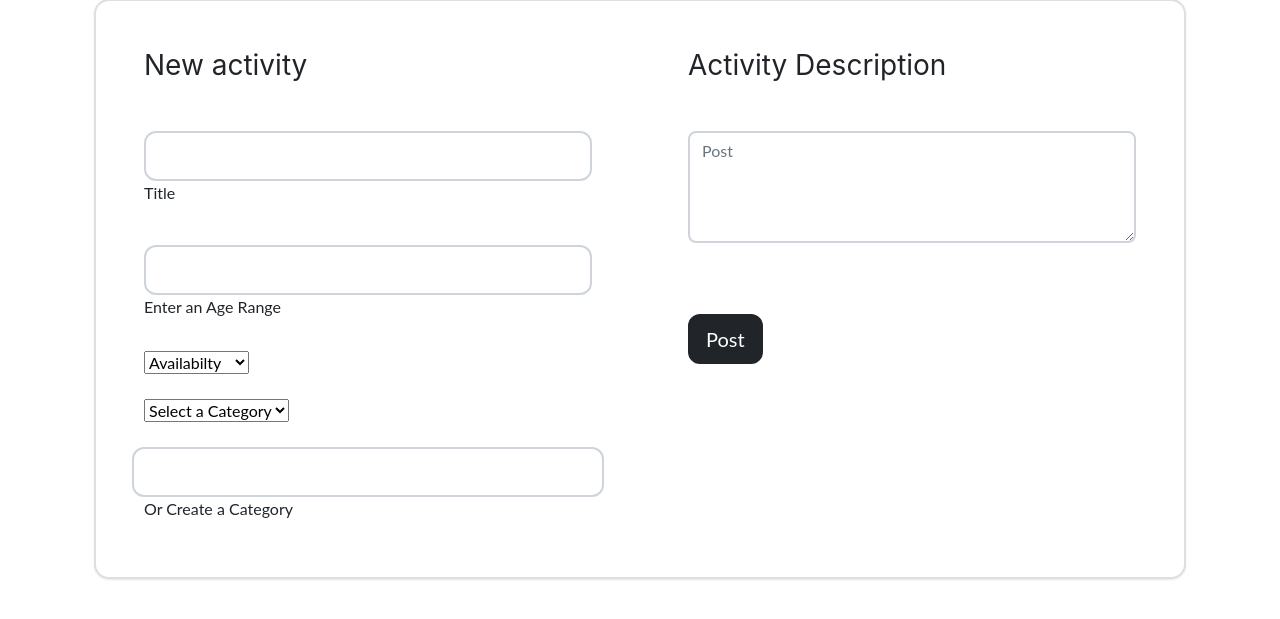
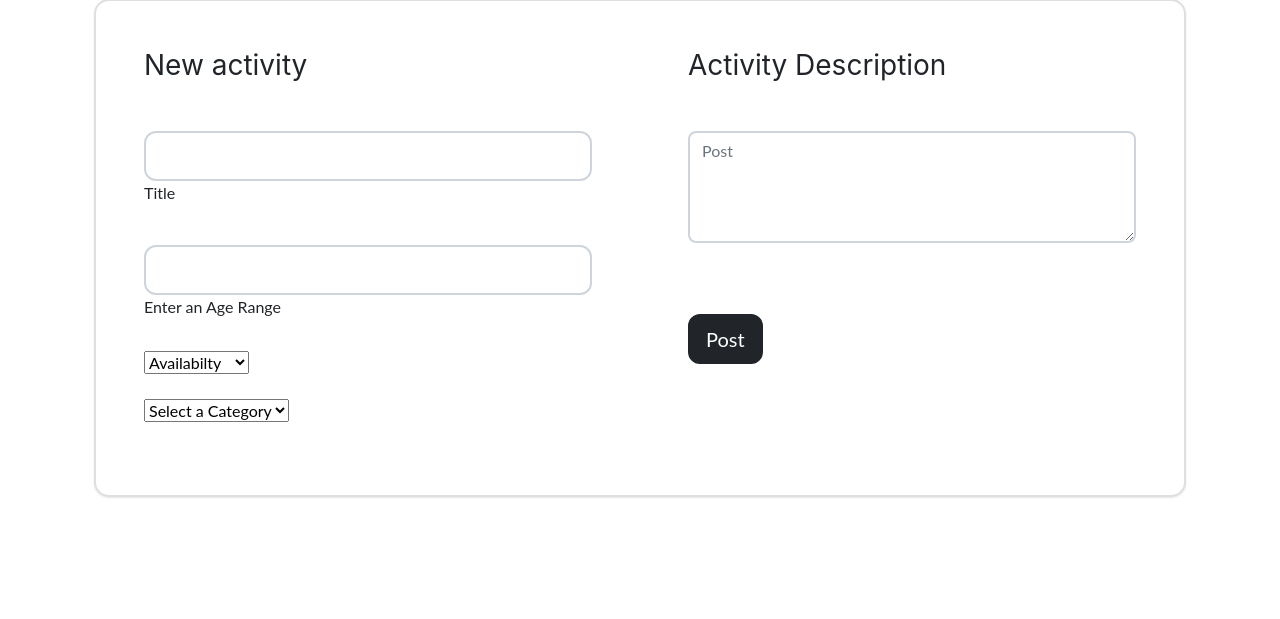
Before and after one commit to mmelan000/Find-A-Friend, a Node server app: page /post in a window 1280 px wide. Shown: the part 119-738 px from the top of the page. Run offline with Node 20, Linux system fonts and the light colour scheme; a user stored in the database is signed in; data that the repository does not hold is empty; some libraries are stand-ins or nearby versions.

Commit message:
fixed the post route and page

```diff
--- a/public/javascript/post.js
+++ b/public/javascript/post.js
@@ -2,29 +2,14 @@ const newActivity = async (event) => {
   event.preventDefault();
 
   const title = $('#typeTitle').val().trim();
-  const selectedCategory = document.querySelector('#category-select').value;
-  const createdCategory = $('#typeCategoryCreate').val().trim();
+  const category_id = document.querySelector('#category-select').value;
   const text = $('#activity-description').val().trim();
   const age_range = $('#typeAgeRange').val().trim();
   const availabilty = document.querySelector('#availability-select').value;
   const user_id = event.target.id;
 
-  let category_id = selectedCategory;
-
-  if (createdCategory != '' && selectedCategory != '') {
-    //Use selected category
-    category_id = selectedCategory;
-  }
-  if (createdCategory != '' && selectedCategory == '') {
-    //add a check to see if available for category
-    category_id = createdCategory;
-  }
-  //   if (selectedCategory == '') {
-  //     //this is general id
-  //     category_id = 6;
-  //   }
   try {
-    if (title && text && age_range) {
+    if (title && text && age_range && category_id) {
       const response = await fetch('/api/listing', {
         method: 'POST',
         body: JSON.stringify({
--- a/views/post.handlebars
+++ b/views/post.handlebars
@@ -71,13 +71,6 @@
                       </div>
                     </div>
 
-                    <input
-                      type='text'
-                      id='typeCategoryCreate'
-                      class='form-control form-control-lg'
-                    />
-                    <label class='form-label' for='typeCategoryCreate'>Or Create
-                      a Category</label>
                   </div>
 
                 </div>
```
